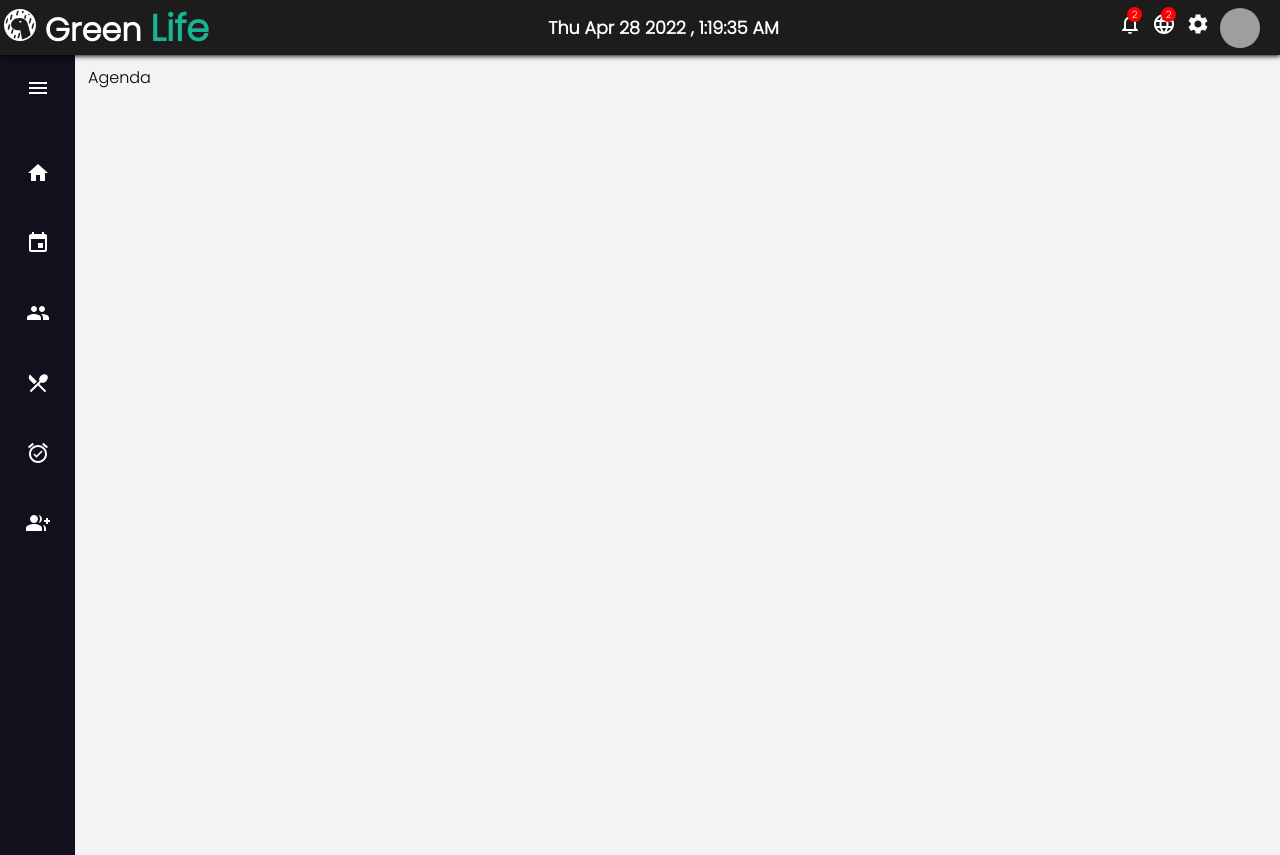
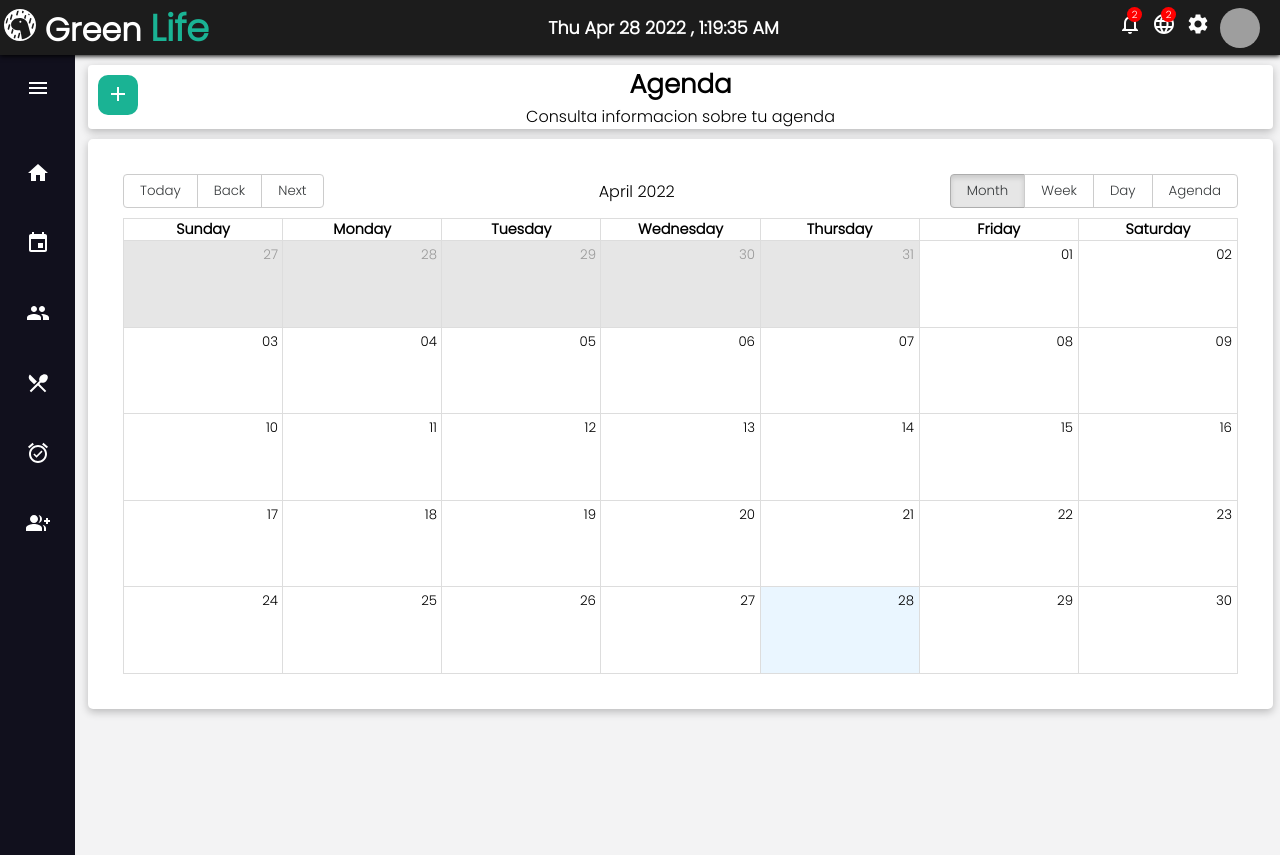
Before and after one commit to AlfredDev/Nutrition-App, a React (Create React App) app in the folder Fronted/: page /agenda in a window 1280 px wide. Built offline with nearby package versions, Linux system fonts and the light colour scheme; grey boxes are pictures that could not be loaded.

Commit message:
Calendario para citas y modal agregar cita

```diff
--- a/Fronted/package.json
+++ b/Fronted/package.json
@@ -10,13 +10,19 @@
     "@material-ui/icons": "^4.11.3",
     "@mui/icons-material": "^5.6.1",
     "@mui/material": "^5.6.1",
+    "@syncfusion/ej2-react-schedule": "^20.1.57",
     "@testing-library/jest-dom": "^5.16.4",
     "@testing-library/react": "^13.1.0",
     "@testing-library/user-event": "^13.5.0",
     "axios": "^0.27.2",
     "chart.js": "^3.7.1",
+    "date": "^2.0.0",
+    "date-fns": "^2.28.0",
+    "fns": "^1.0.0",
     "react": "^18.0.0",
+    "react-big-calendar": "^0.40.1",
     "react-chartjs-2": "^4.1.0",
+    "react-datepicker": "^4.8.0",
     "react-dom": "^18.0.0",
     "react-icons": "^4.3.1",
     "react-router-dom": "^6.3.0",
--- a/Fronted/public/index.html
+++ b/Fronted/public/index.html
@@ -1,5 +1,5 @@
 <!DOCTYPE html>
-<html lang="en">
+<html lang="es">
   <head>
     <meta charset="utf-8" />
     <link rel="icon" href="%PUBLIC_URL%/favicon.ico" />
--- a/Fronted/src/Components/Modal/AddCliente/AddCliente.jsx
+++ b/Fronted/src/Components/Modal/AddCliente/AddCliente.jsx
@@ -167,6 +167,8 @@ class AddCliente extends React.Component {
                           </i>
                           <input
                             type="date"
+                            min="1970-01-01"
+                            max="2016-01-01"
                             onChange={this.manejadorChange}
                             name="fechaNacimiento"
                           ></input>
--- a/Fronted/src/Components/Pages/agenda/Agenda.jsx
+++ b/Fronted/src/Components/Pages/agenda/Agenda.jsx
@@ -1,9 +1,72 @@
-import React from 'react'
-import "./agenda.css"
+import Title from "../../Title/Title";
+import "./agenda.css";
+import format from "date-fns/format";
+import getDay from "date-fns/getDay";
+import parse from "date-fns/parse";
+import startOfWeek from "date-fns/startOfWeek";
+import React from "react";
+import { Calendar, dateFnsLocalizer } from "react-big-calendar";
+import "react-big-calendar/lib/css/react-big-calendar.css";
+// import DatePicker from "react-datepicker";
+import "react-datepicker/dist/react-datepicker.css";
+import BasicModal from "./AgendarModal";
+
+const locales = {
+  "es-US": require("date-fns/locale/en-US"),
+};
+const localizer = dateFnsLocalizer({
+  format,
+  parse,
+  startOfWeek,
+  getDay,
+  locales,
+});
+
+const events = [
+  {
+      title: "Big Meeting",
+      allDay: true,
+      start: new Date(2022, 6, 0),
+      end: new Date(2022, 6, 0),
+  },
+  {
+      title: "Vacation",
+      start: new Date(2022, 6, 7),
+      end: new Date(2022, 6, 10),
+  },
+  {
+      title: "Conference",
+      start: new Date(2022, 6, 20),
+      end: new Date(2022, 6, 23),
+  },
+];
+
+
 function Agenda() {
+
+
+
+
   return (
-    <div className='agenda'>Agenda</div>
-  )
+    <div className="agenda">
+      <div className="container-agenda">
+        <div className="con-agenda">
+          <BasicModal/>
+          <Title
+            titulo="Agenda"
+            description="Consulta informacion sobre tu agenda"
+          ></Title>
+        </div>
+
+        <div className="agenda-cita">
+          <div className="calendar">
+            <Calendar events={events} localizer={localizer} startAccessor="start" endAccessor="end" style={{ height: 500, margin: "30px" }}/>
+          </div>
+        </div>
+
+      </div>
+    </div>
+  );
 }
 
-export default Agenda
+export default Agenda;
--- /dev/null
+++ b/Fronted/src/Components/Pages/agenda/AgendarModal.jsx
@@ -0,0 +1,48 @@
+import * as React from 'react';
+import Box from '@mui/material/Box';
+import Typography from '@mui/material/Typography';
+import Modal from '@mui/material/Modal';
+import AddIcon from "@mui/icons-material/Add";
+
+const style = {
+  position: 'absolute',
+  top: '50%',
+  left: '50%',
+  transform: 'translate(-50%, -50%)',
+  width: 400,
+  bgcolor: 'background.paper',
+  border: '2px solid #000',
+  boxShadow: 24,
+  p: 4,
+};
+
+export default function BasicModal() {
+  const [open, setOpen] = React.useState(false);
+  const handleOpen = () => setOpen(true);
+  const handleClose = () => setOpen(false);
+
+  return (
+    <div>
+      <div className="add-btn" onClick={handleOpen}><i><AddIcon/></i></div>
+      <Modal
+        open={open}
+        onClose={handleClose}
+        aria-labelledby="modal-modal-title"
+        aria-describedby="modal-modal-description"
+      >
+        <Box sx={style}>
+          <Typography id="modal-modal-title" variant="h6" component="h2">
+            Text in a modal
+          </Typography>
+          <Typography id="modal-modal-description" sx={{ mt: 2 }}>
+            Duis mollis, est non commodo luctus, nisi erat porttitor ligula.
+          </Typography>
+          <button className="btn cancelar" onClick={handleClose}>Cancelar</button>
+
+        </Box>
+
+      </Modal>
+
+    </div>
+  );
+}
--- a/Fronted/src/Components/Pages/agenda/agenda.css
+++ b/Fronted/src/Components/Pages/agenda/agenda.css
@@ -1,3 +1,52 @@
 .agenda{
     flex: 5;
+    height:auto;
 }
+
+.container-agenda{
+    margin-bottom: 50px;
+}
+
+.con-agenda{
+    background-color:white;
+    box-shadow: rgb(0 0 0 / 24%) 0px 3px 8px;
+    border-radius: 4px;
+
+}
+
+.agenda-cita{
+    margin-top: 10px;
+    width: 100%;
+    height: auto;
+    box-shadow: rgb(0 0 0 / 24%) 0px 3px 8px;
+    background-color:white;
+    border-radius: 5px;
+    padding: 5px;
+}
+
+.add-btn{
+    position: absolute;
+    top: 20px;
+    left:20px;
+    width: 40px;
+    height: 40px;
+    background-color:#1AB394;
+    font-size:20px;
+    text-align:center;
+    border-radius: 10px;
+    display:flex;
+    align-items:center;
+    justify-content: center;
+    padding-top:5px;
+    cursor: pointer;
+}
+.add-btn:hover{
+    background-color:#149077;
+    box-shadow: 0 0 2px 2px #1AB394;
+    border: 1px solid white;
+}
+
+.add-btn i{
+    color: white;
+    font-size:20px;
+}
--- a/Fronted/src/Components/Pages/home/Home.jsx
+++ b/Fronted/src/Components/Pages/home/Home.jsx
@@ -12,14 +12,33 @@ import ImagenHombre from "./ImagenHombre";
 
 export default function Home() {
   const [pacientes,setPacientes] = useState([]);
+  const [busqueda,setBusqueda] = useState("");
+  const [tablaUsuarios, setTablaUsuarios]= useState([]);
 
   useEffect(() => {
     fetch("http://localhost:8080/paciente/getAllPacientes")
       .then((res) => res.json())
       .then((result) => {
         setPacientes(result);
+        setTablaUsuarios(result);
       });
   }, []);
+
+  const handleChange=e=>{
+    setBusqueda(e.target.value);
+    filtrar(e.target.value);
+  }
+
+  const filtrar=(terminoBusqueda)=>{
+    // eslint-disable-next-line
+    var resultadosBusqueda=tablaUsuarios.filter((elemento)=>{
+      if(elemento.nombre.toString().toLowerCase().includes(terminoBusqueda.toLowerCase()) || elemento.ocupacion.toString().toLowerCase().includes(terminoBusqueda.toLowerCase())
+      ){
+        return elemento;
+      }
+    });
+    setPacientes(resultadosBusqueda);
+  }
 
   function Genero(gender) {
     if (gender === "Femenino") {
@@ -49,8 +68,10 @@ export default function Home() {
               <div className="form-buscar">
                 <input
                   className="form-control"
+                  value={busqueda}
+                  onChange={handleChange}
                   type="text"
-                  placeholder="Buscar paciente por nombre"
+                  placeholder="Buscar paciente por nombre o ocupacion"
                 />
               </div>
             </form>
--- a/Fronted/src/Components/Pages/home/home.css
+++ b/Fronted/src/Components/Pages/home/home.css
@@ -157,16 +157,18 @@ input {
   line-height: 1;
 }
 
-.ocupation {
+.occupation {
+  color: black;
   height: 16px;
-  overflow: hidden;
   white-space: nowrap;
   text-overflow: ellipsis;
   font-weight: 300;
+  margin-bottom: 10px;
 }
 
 .info {
   margin-top: 1px;
+  color: black;
   font-weight: 300;
   overflow: hidden;
   white-space: nowrap;
```
Also changed, not shown: Fronted/src/Components/SideBarAx/style.css (line endings or trailing spaces), 1 other file (tests, documents, lock files or other folders).
